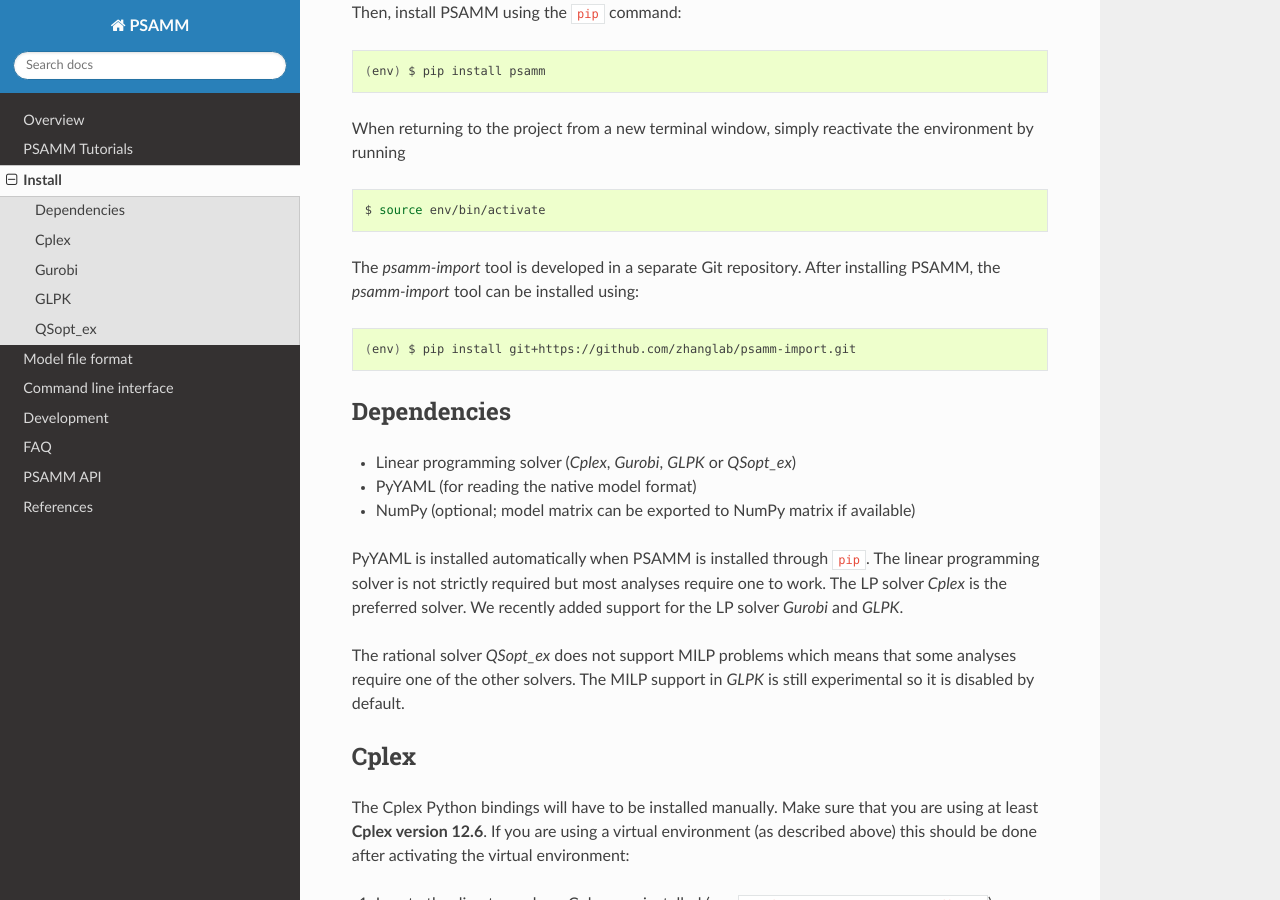
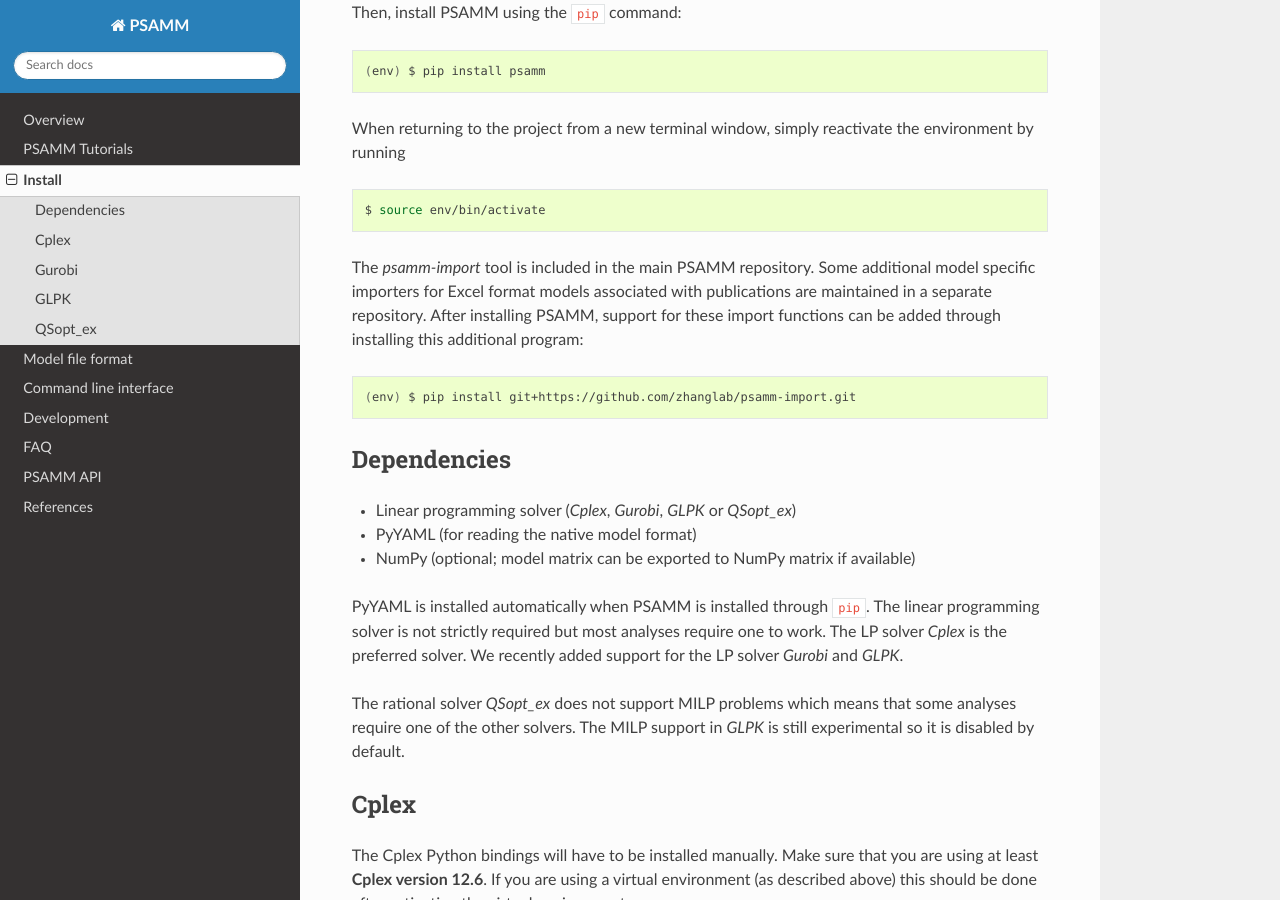
Before and after one commit to zhanglab/psamm, a Sphinx documentation site: the page built from docs/install.rst, in a window 1280 px wide and 900 px high, scrolled down 339 px. Built offline with Sphinx 7.4.7 and the Read the Docs theme 2.0.0, drawn with Linux system fonts in a browser that asks for light colours.

Commit message:
Updated documentation to reflect PSAMM-import changes.

```diff
--- a/docs/install.rst
+++ b/docs/install.rst
@@ -25,8 +25,11 @@
 
     $ source env/bin/activate
 
-The *psamm-import* tool is developed in a separate Git repository. After
-installing PSAMM, the *psamm-import* tool can be installed using:
+The *psamm-import* tool is included in the main PSAMM repository. Some
+additional model specific importers for Excel format models associated
+with publications are maintained in a separate repository. After
+installing PSAMM, support for these import functions can be added through
+installing this additional program:
 
 .. code-block:: shell
 
```
Also changed, not shown: docs/tutorial/import_export.rst (+4 -3 lines).
